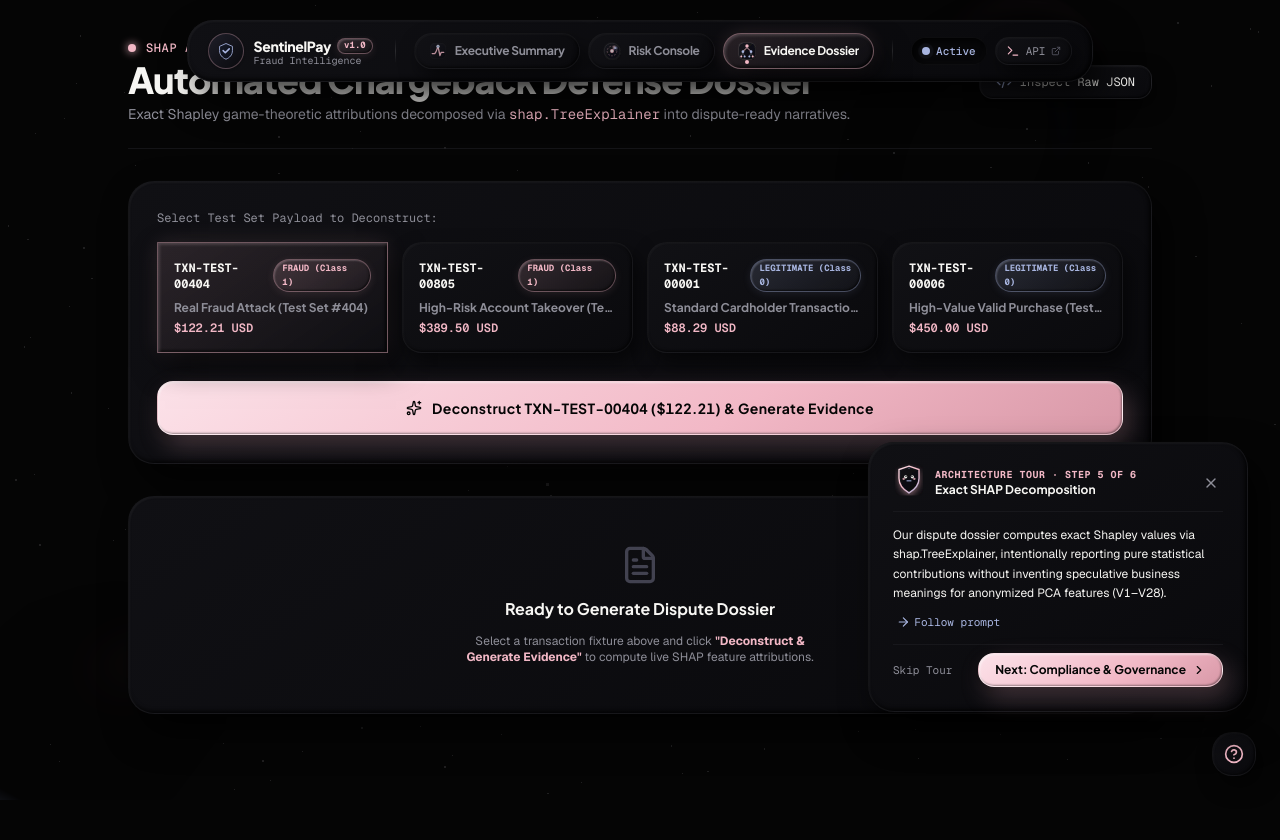
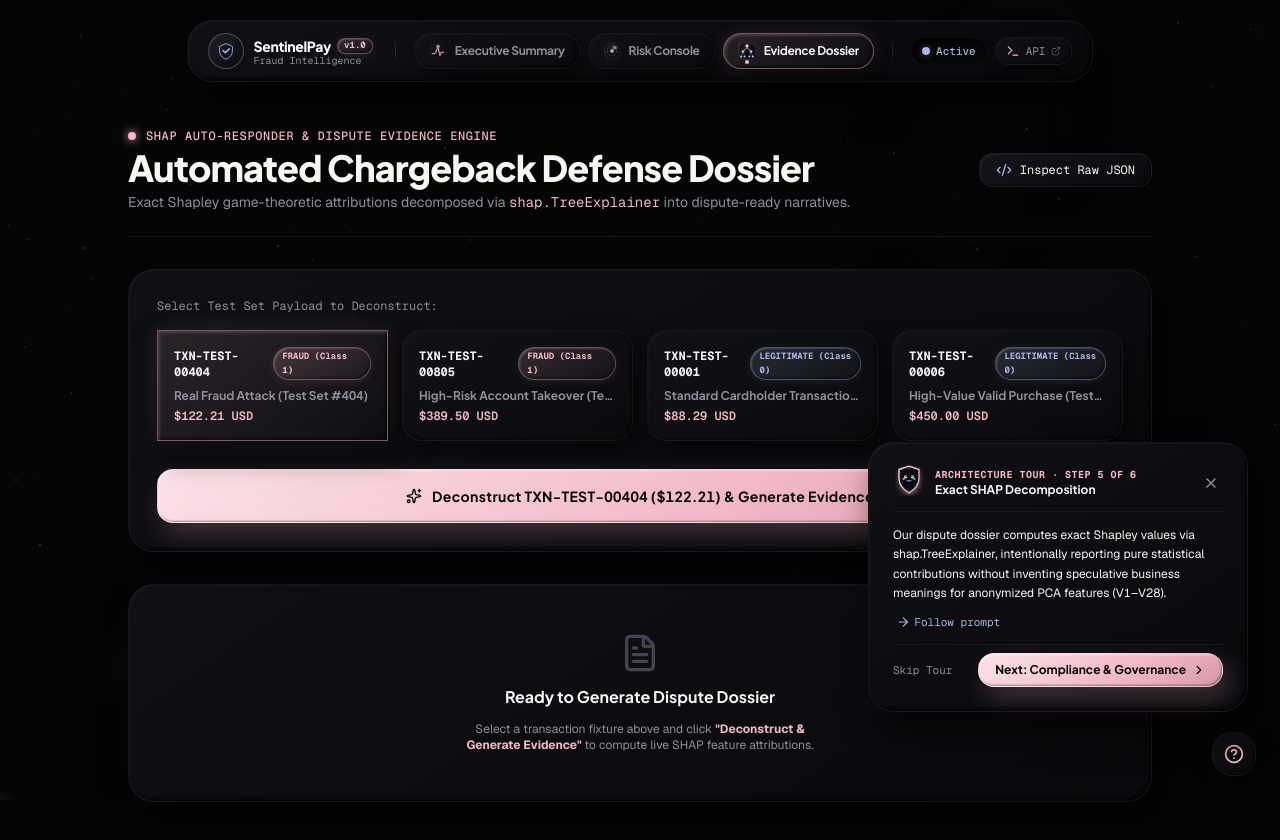
Before and after one commit to adarshthakur9240/sentinelpay, a Next.js app in the folder frontend/: page /evidence in a window 1280 px wide. Shown: the top 840 px of the page. Before the commit the page ends 800 px from the top, so only its background shows below. Built offline with nearby package versions, Linux system fonts and the light colour scheme; a web font is replaced by a local one.

Commit message:
fix(layout): adjust top padding on landing, console, and evidence pages to prevent navbar overlap

```diff
--- a/frontend/app/console/page.tsx
+++ b/frontend/app/console/page.tsx
@@ -164,7 +164,7 @@
   }, [activeThresholdRow]);
 
   return (
-    <div className="relative min-h-screen bg-[#050505] text-[#F7F6F3] px-4 py-10 sm:px-6 lg:px-8 overflow-hidden">
+    <div className="relative min-h-screen bg-[#050505] text-[#F7F6F3] px-4 pt-28 sm:pt-32 pb-16 sm:px-6 lg:px-8 overflow-hidden">
       {/* 3D Ambient Clay Background Canvas */}
       <AmbientClayBackground />
 
--- a/frontend/app/evidence/page.tsx
+++ b/frontend/app/evidence/page.tsx
@@ -205,7 +205,7 @@
   };
 
   return (
-    <div className="relative min-h-screen bg-[#050505] text-[#F7F6F3] px-4 py-10 sm:px-6 lg:px-8 overflow-hidden">
+    <div className="relative min-h-screen bg-[#050505] text-[#F7F6F3] px-4 pt-28 sm:pt-32 pb-16 sm:px-6 lg:px-8 overflow-hidden">
       {/* 3D Ambient Clay Background Canvas */}
       <AmbientClayBackground />
 
--- a/frontend/app/page.tsx
+++ b/frontend/app/page.tsx
@@ -308,7 +308,7 @@
       />
 
       {/* ── SECTION 1: Hero (Landmark 1) ─────────────────────────────────── */}
-      <section className="relative z-10 flex min-h-screen flex-col items-center justify-center px-4 pt-16 pb-24 text-center">
+      <section className="relative z-10 flex min-h-screen flex-col items-center justify-center px-4 pt-28 sm:pt-36 pb-24 text-center">
         {/* Soft Product Badge */}
         <motion.div
           initial={{ opacity: 0, y: -16 }}
```
